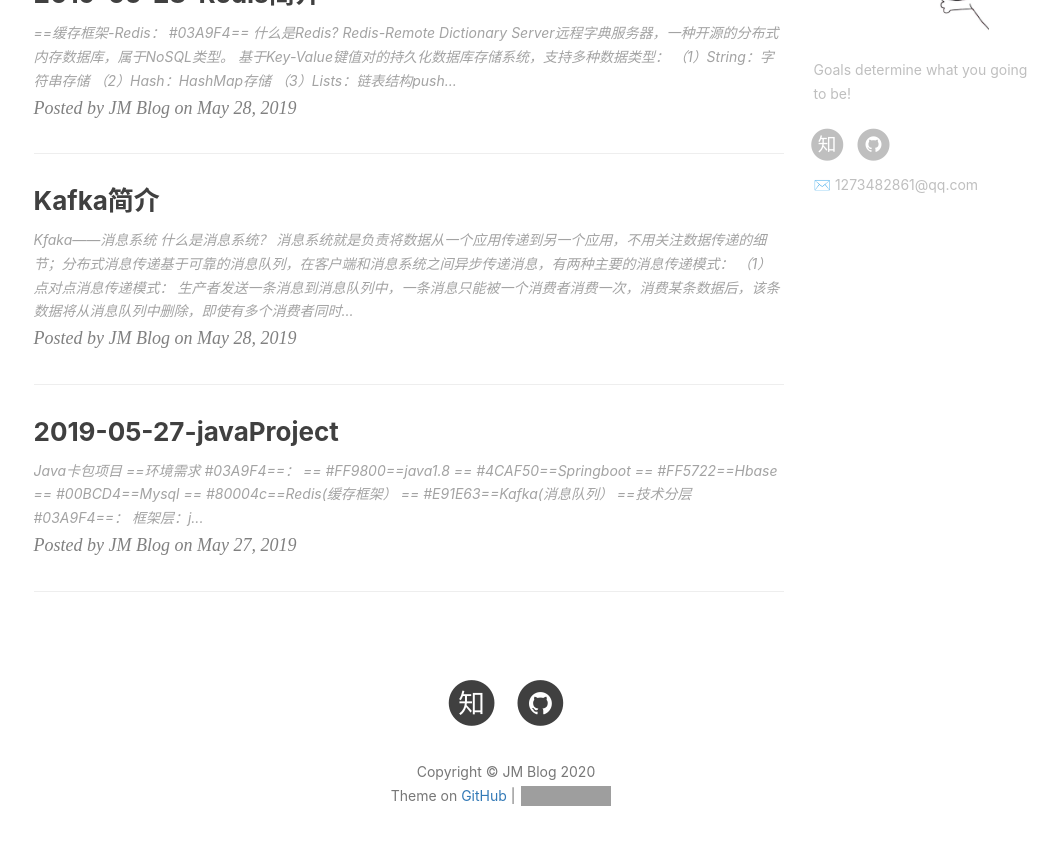
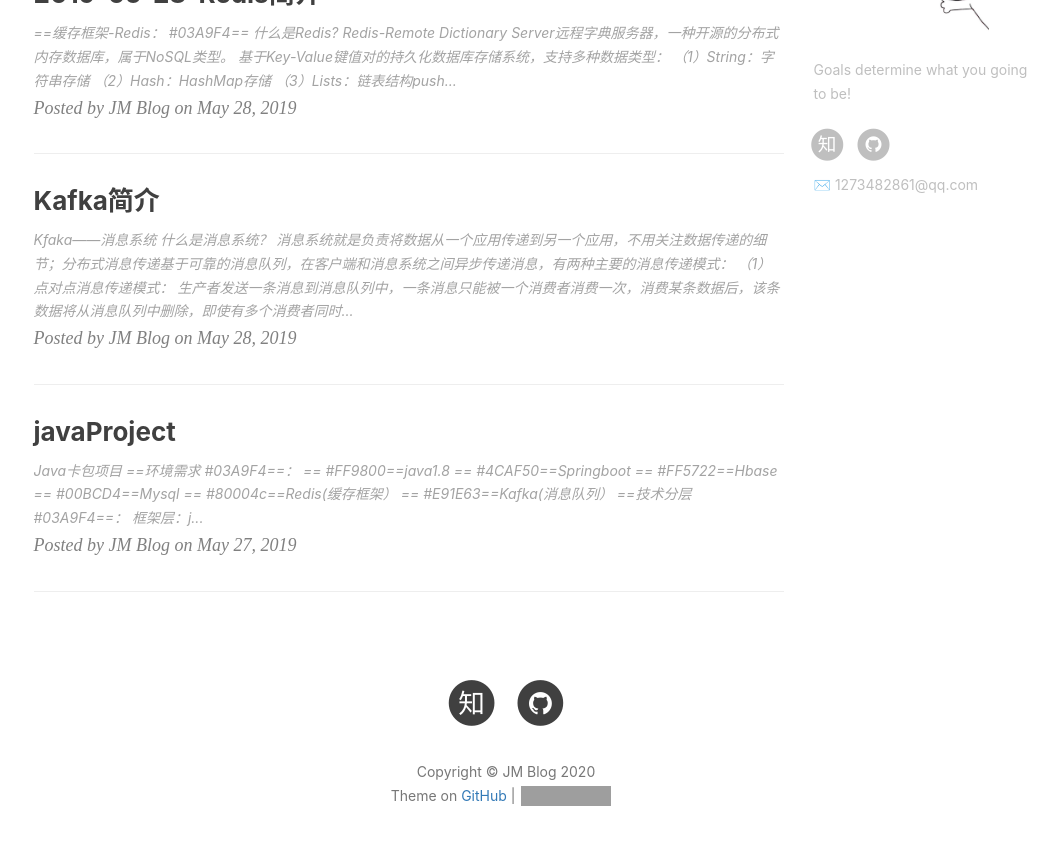
Before and after one commit to hibiscusJM/hibiscusJM.github.io, a Jekyll site: the page built from index.html, in a window 1280 px wide and 900 px high, scrolled down 721 px. Shown: the top 845 px of the window, without its empty margins (134-1192 px from the left). Built offline with Jekyll 4.4.1, drawn with Linux system fonts in a browser that asks for light colours; nearby versions of some CDN libraries; the list of posts is cut into pages by our own code; comment, search, counter and statistics services are not loaded; grey boxes are pictures that could not be loaded.

Commit message:
修改文件: _posts/2019-05-27-javaProject.md

```diff
--- a/_posts/2019-05-27-javaProject.md
+++ b/_posts/2019-05-27-javaProject.md
@@ -1,5 +1,5 @@
 ---
-title: 2019-05-27-javaProject
+title: javaProject
 tags: java\Project
 renderNumberedHeading: true
 grammar_cjkRuby: true
```
